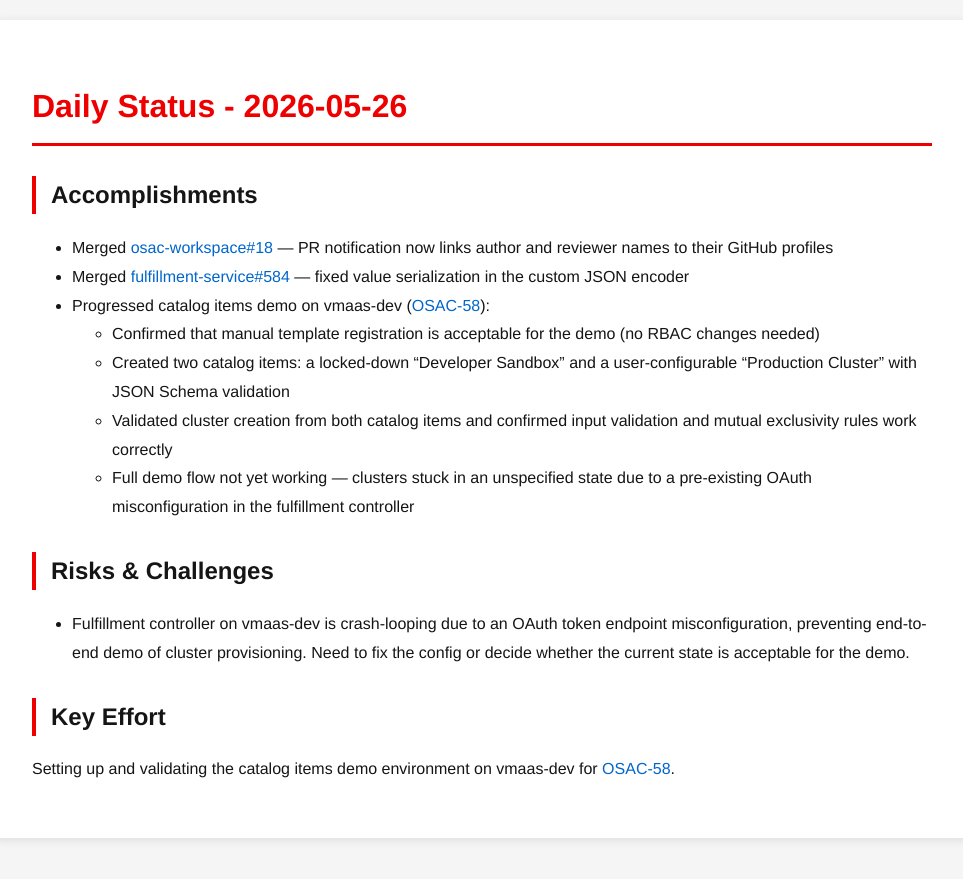
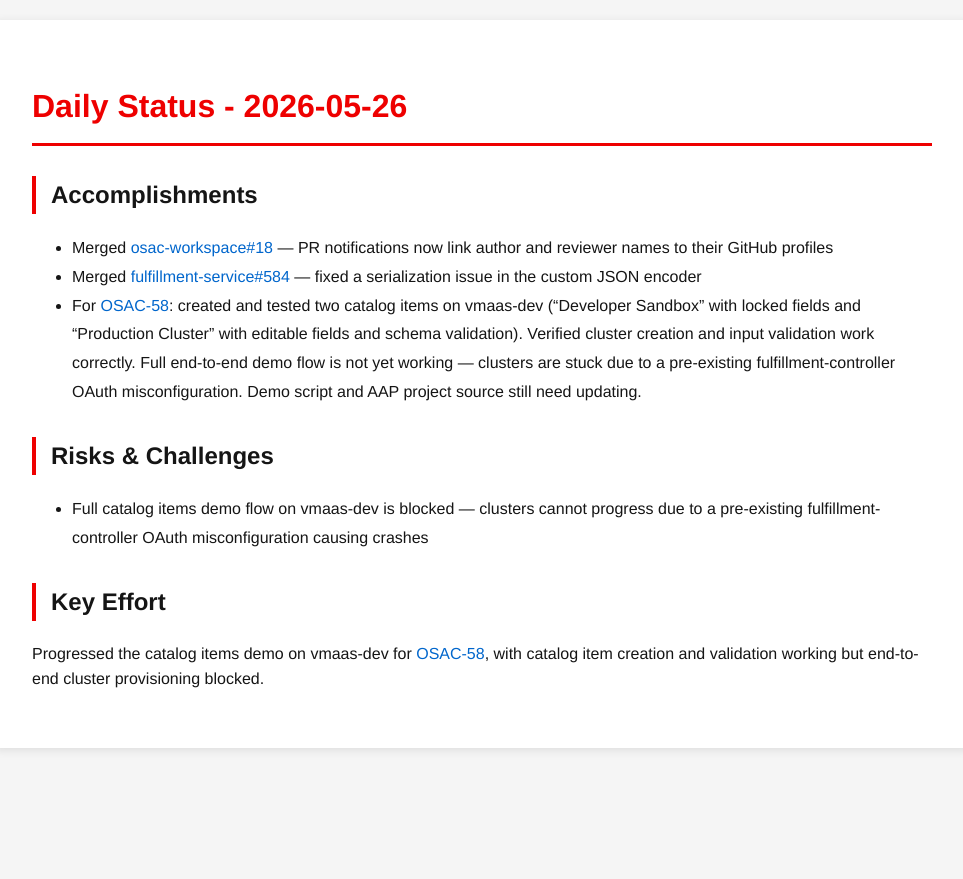
Before and after one commit to tzvatot/daily-status, a Jekyll site: the page built from 2026-05-26.md, in a window 1280 px wide. Shown: the top 879 px of the page, without its empty margins (158-1121 px from the left). Built offline with Jekyll 4.4.1, drawn with Linux system fonts in a browser that asks for light colours.

Commit message:
Daily status update - 2026-05-26

```diff
--- a/2026-05-26.md
+++ b/2026-05-26.md
@@ -7,16 +7,12 @@ date: 2026-05-26
 # Daily Status - 2026-05-26
 
 ## Accomplishments
-- Merged [osac-workspace#18](https://github.com/osac-project/osac-workspace/pull/18) — PR notification now links author and reviewer names to their GitHub profiles
-- Merged [fulfillment-service#584](https://github.com/osac-project/fulfillment-service/pull/584) — fixed value serialization in the custom JSON encoder
-- Progressed catalog items demo on vmaas-dev ([OSAC-58](https://redhat.atlassian.net/browse/OSAC-58)):
-  - Confirmed that manual template registration is acceptable for the demo (no RBAC changes needed)
-  - Created two catalog items: a locked-down "Developer Sandbox" and a user-configurable "Production Cluster" with JSON Schema validation
-  - Validated cluster creation from both catalog items and confirmed input validation and mutual exclusivity rules work correctly
-  - Full demo flow not yet working — clusters stuck in an unspecified state due to a pre-existing OAuth misconfiguration in the fulfillment controller
+- Merged [osac-workspace#18](https://github.com/osac-project/osac-workspace/pull/18) — PR notifications now link author and reviewer names to their GitHub profiles
+- Merged [fulfillment-service#584](https://github.com/osac-project/fulfillment-service/pull/584) — fixed a serialization issue in the custom JSON encoder
+- For [OSAC-58](https://redhat.atlassian.net/browse/OSAC-58): created and tested two catalog items on vmaas-dev ("Developer Sandbox" with locked fields and "Production Cluster" with editable fields and schema validation). Verified cluster creation and input validation work correctly. Full end-to-end demo flow is not yet working — clusters are stuck due to a pre-existing fulfillment-controller OAuth misconfiguration. Demo script and AAP project source still need updating.
 
 ## Risks & Challenges
-- Fulfillment controller on vmaas-dev is crash-looping due to an OAuth token endpoint misconfiguration, preventing end-to-end demo of cluster provisioning. Need to fix the config or decide whether the current state is acceptable for the demo.
+- Full catalog items demo flow on vmaas-dev is blocked — clusters cannot progress due to a pre-existing fulfillment-controller OAuth misconfiguration causing crashes
 
 ## Key Effort
-Setting up and validating the catalog items demo environment on vmaas-dev for [OSAC-58](https://redhat.atlassian.net/browse/OSAC-58).
+Progressed the catalog items demo on vmaas-dev for [OSAC-58](https://redhat.atlassian.net/browse/OSAC-58), with catalog item creation and validation working but end-to-end cluster provisioning blocked.
```
